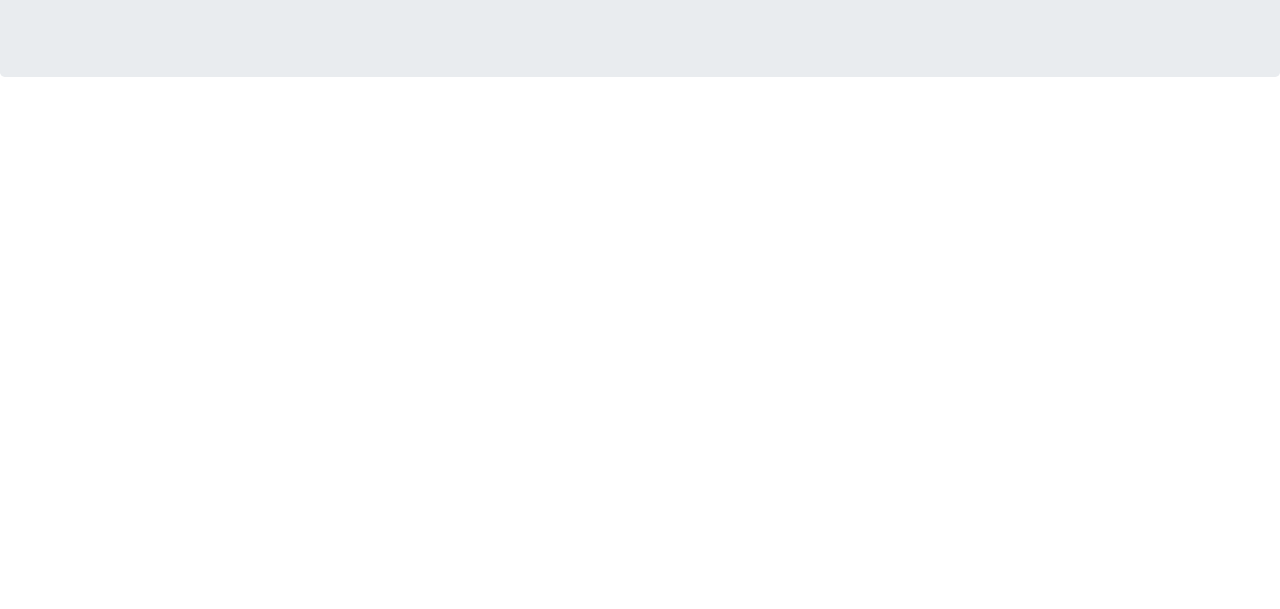
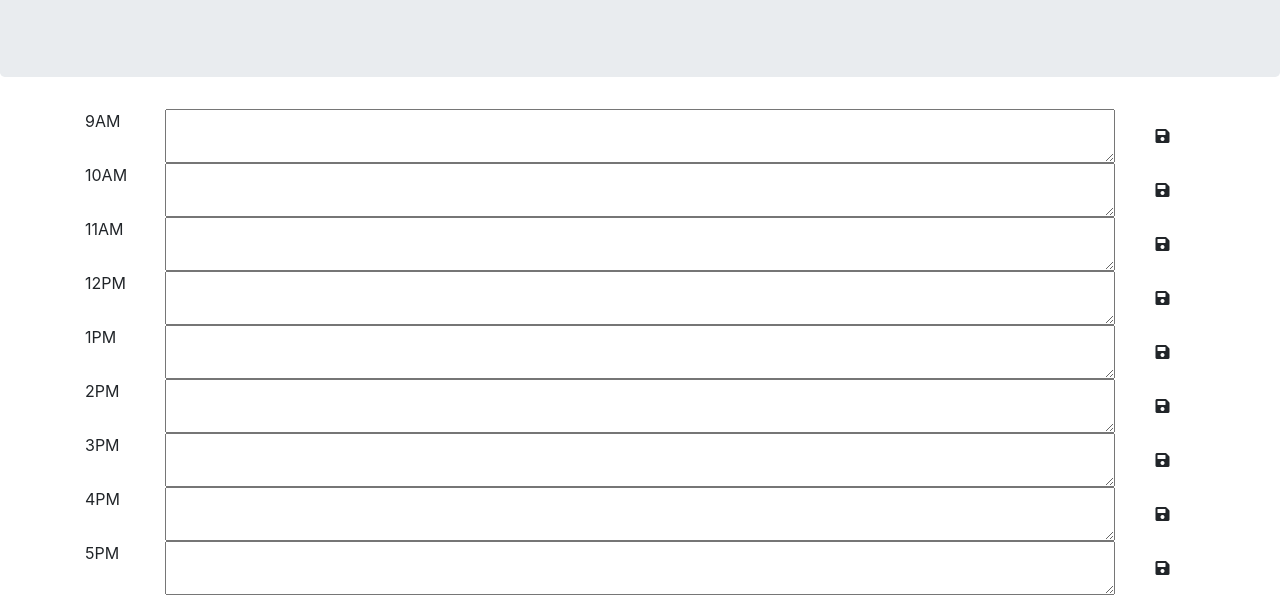
Before and after one commit to wardehc/Work-Day-Scheduler, a plain HTML site: page index.html in a window 1280 px wide. Shown: the part 191-800 px from the top of the page. Drawn offline with nearby package versions, Linux system fonts and the light colour scheme.

Commit message:
Update index.html

```diff
--- a/index.html
+++ b/index.html
@@ -1,24 +1,14 @@
 <!DOCTYPE html>
 <html lang="en">
+
 <head>
-    <meta charset="UTF-8" />
-    <meta name="viewport" content="width=device-width, initial-scale=1.0" />
-    <meta http-equiv="X-UA-Compatible" content="ie=edge" />
-    <link
-      rel="stylesheet"
-      href="https://stackpath.bootstrapcdn.com/bootstrap/4.3.1/css/bootstrap.min.css"
-    />
-    <link
-      rel="stylesheet"
-      href="https://use.fontawesome.com/releases/v5.8.1/css/all.css"
-      integrity="sha384-50oBUHEmvpQ+1lW4y57PTFmhCaXp0ML5d60M1M7uH2+nqUivzIebhndOJK28anvf"
-      crossorigin="anonymous"
-    />
-    <link
-      href="https://fonts.googleapis.com/css?family=Open+Sans&display=swap"
-      rel="stylesheet"
-    />
-    <link rel="stylesheet" href="style.css" />
+  <meta charset="UTF-8">
+  <meta name="viewport" content="width=device-width, initial-scale=1.0">
+  <meta http-equiv="X-UA-Compatible" content="ie=edge">
+  <link rel="stylesheet" href="https://stackpath.bootstrapcdn.com/bootstrap/4.3.1/css/bootstrap.min.css">
+  <link rel="stylesheet" href="https://use.fontawesome.com/releases/v5.8.1/css/all.css" integrity="sha384-50oBUHEmvpQ+1lW4y57PTFmhCaXp0ML5d60M1M7uH2+nqUivzIebhndOJK28anvf" crossorigin="anonymous">
+  <link href="https://fonts.googleapis.com/css?family=Open+Sans&display=swap" rel="stylesheet">
+  <link rel="stylesheet" href="style.css">
   <title>Work Day Scheduler</title>
 </head>
 
@@ -28,11 +18,85 @@
     <p class="lead">A simple calendar app for scheduling your work day</p>
     <p id="currentDay" class="lead"></p>
   </header>
+
   <div class="container">
-      <!-- Timeblocks go here -->
+    <div id="hour-9" class="row time-block">
+      <div class="col-md-1 hour">
+        9AM
+      </div>
+      <textarea class="col-md-10 description">
+      </textarea>
+      <button class="btn saveBtn col-md-1"><i class="fas fa-save"></i></button>
+    </div>
+    <div id="hour-10" class="row time-block">
+      <div class="col-md-1 hour">
+        10AM
+      </div>
+      <textarea class="col-md-10 description">
+      </textarea>
+      <button class="btn saveBtn col-md-1"><i class="fas fa-save"></i></button>
+    </div>
+    <div id="hour-11" class="row time-block">
+      <div class="col-md-1 hour">
+        11AM
+      </div>
+      <textarea class="col-md-10 description">
+      </textarea>
+      <button class="btn saveBtn col-md-1"><i class="fas fa-save"></i></button>
+    </div>
+    <div id="hour-12" class="row time-block">
+      <div class="col-md-1 hour">
+        12PM
+      </div>
+      <textarea class="col-md-10 description">
+      </textarea>
+      <button class="btn saveBtn col-md-1"><i class="fas fa-save"></i></button>
+    </div>
+   <div id="hour-13" class="row time-block">
+      <div class="col-md-1 hour">
+        1PM
+      </div>
+      <textarea class="col-md-10 description">
+      </textarea>
+      <button class="btn saveBtn col-md-1"><i class="fas fa-save"></i></button>
+    </div>
+    <div id="hour-14" class="row time-block">
+      <div class="col-md-1 hour">
+        2PM
+      </div>
+      <textarea class="col-md-10 description">
+      </textarea>
+      <button class="btn saveBtn col-md-1"><i class="fas fa-save"></i></button>
+    </div>
+    <div id="hour-15" class="row time-block">
+     <div class="col-md-1 hour">
+        3PM
+      </div>
+      <textarea class="col-md-10 description">
+      </textarea>
+      <button class="btn saveBtn col-md-1"><i class="fas fa-save"></i></button>
+    </div>
+    <div id="hour-16" class="row time-block">
+      <div class="col-md-1 hour">
+        4PM
+      </div>
+      <textarea class="col-md-10 description">
+      </textarea>
+      <button class="btn saveBtn col-md-1"><i class="fas fa-save"></i></button>
+    </div>
+    <div id="hour-17" class="row time-block">
+      <div class="col-md-1 hour">
+        5PM
+      </div>
+      <textarea class="col-md-10 description">
+      </textarea>
+      <button class="btn saveBtn col-md-1"><i class="fas fa-save"></i></button>
     </div>
 
-    <script src="https://cdnjs.cloudflare.com/ajax/libs/jquery/3.2.1/jquery.min.js"></script>
+    <script src="https://code.jquery.com/jquery-3.4.1.min.js"></script>
     <script src="https://cdnjs.cloudflare.com/ajax/libs/moment.js/2.24.0/moment.min.js"></script>
+
+    <script src="script.js"></script>
 </body>
+
 </html>
```
Lines whose indentation alone changed are shown as unchanged.
